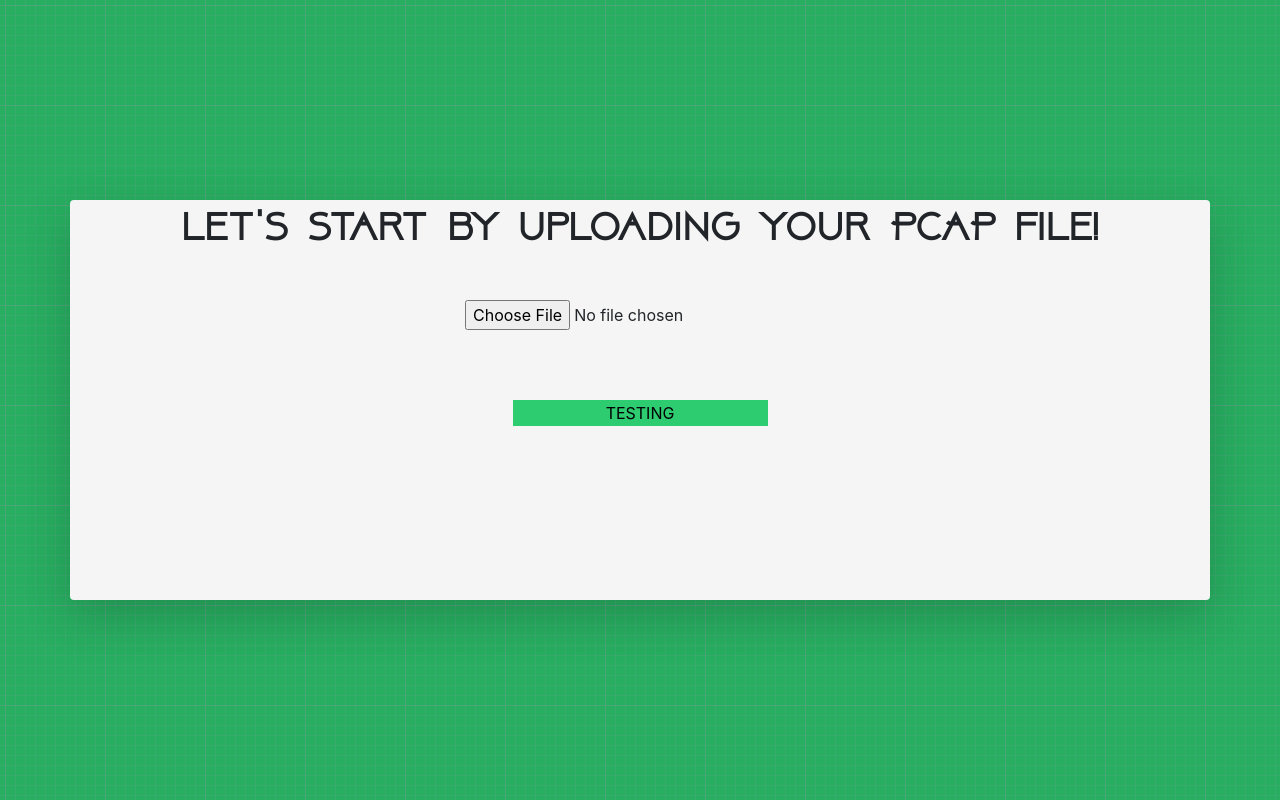
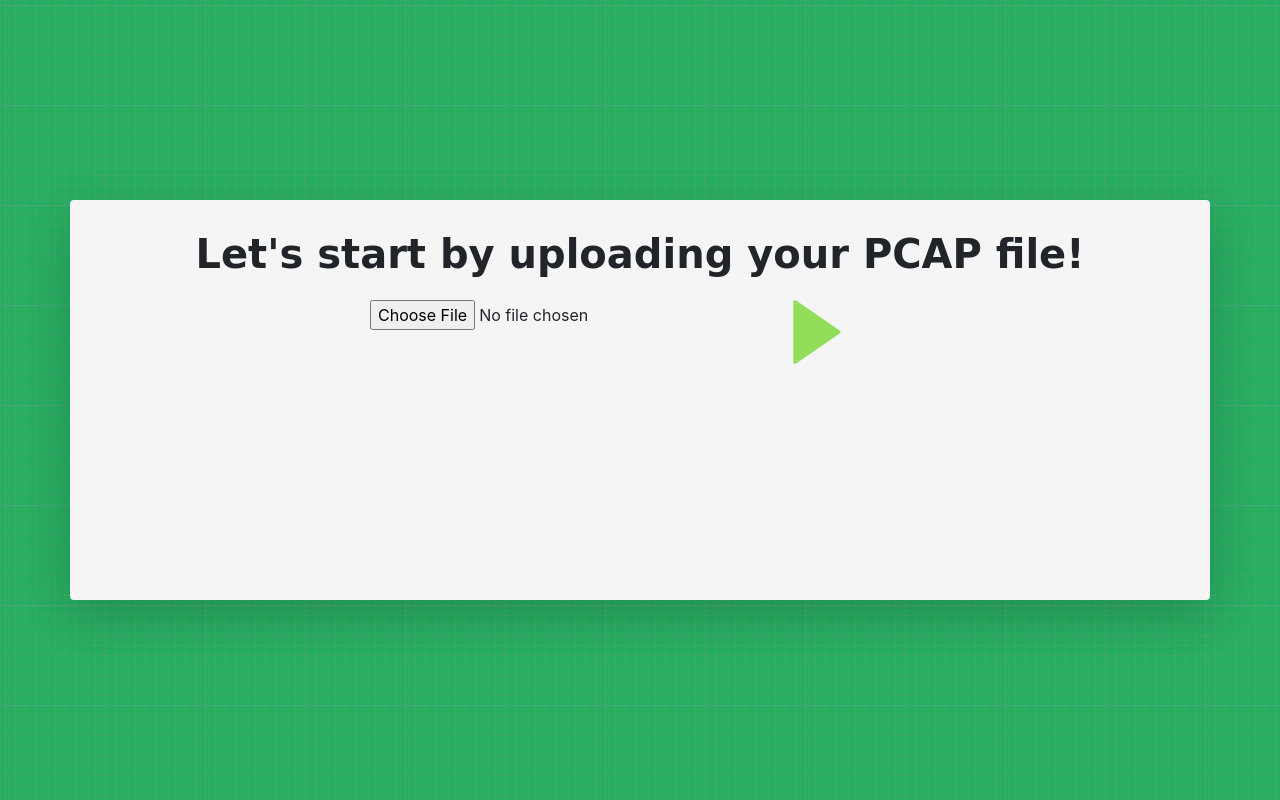
Before and after one commit to pncorpuz/VisualNet, a Django app: page / in a window 1280 px wide. Run offline with Django 3.2, Linux system fonts and the light colour scheme; some libraries are stand-ins or nearby versions.

Commit message:
with loading bar

```diff
--- a/THESIS/VisualNet/views.py
+++ b/THESIS/VisualNet/views.py
@@ -28,7 +28,7 @@ def process(request):
 
 
 
-    #classpercent = SOM(uploaded_file_url)
+    classpercent = SOM(uploaded_file_url)
     fs.delete(filename)
 
 
--- a/THESIS/templates/home.html
+++ b/THESIS/templates/home.html
@@ -8,6 +8,15 @@
 
     </HEAD>
     <style>
+        input[type=submit] {
+            background: url({% static 'icons/button.png' %}) !important;
+            border: 0 !important;
+            margin-left:10px;
+            display: block;
+            height: 64px !important;
+            width: 64px !important;
+
+        }
         .text{
 
             font-size:40px;
@@ -23,33 +32,32 @@
             font-weight: 100;
         }
         div p{
-            font-family: above-personal;
+
             font-weight: 600;
-            font-size: 24px;
+            font-size: 40px;
 
         }
 
         #testbtn{
-            background-color: #2ecc71 !important;
+            background-color: transparent!important;
             border: 0;
             cursor: pointer;
             text-transform: uppercase;
 
         }
 
-        #testbtn:hover{
-            background: aquamarine !important;
-            }
+
 
         .loader {
-            border: 16px solid #f3f3f3; /* Light grey */
-            border-top: 16px solid #3498db; /* Blue */
-            border-radius: 50%;
-            width: 120px;
-            height: 120px;
-            animation: spin 2s linear infinite;
+          border: 16px solid #f3f3f3;
+          border-radius: 50%;
+          border-top: 16px solid #3498db;
+          width: 120px;
+          height: 120px;
+          -webkit-animation: spin 2s linear infinite; /* Safari */
+          animation: spin 2s linear infinite;
+        }
 
-        }
 
         @keyframes spin {
             0% { transform: rotate(0deg); }
@@ -68,47 +76,60 @@
         <div class="row h-50 " style="">
             <div class="container rounded shadow-lg" style="z-index: 1;background-color: whitesmoke !important; height:100% !important;
                                                             width:100% !important;  " id="cont1" >
-                <div class="row h-25" id="top_row1">
+                <div class="row h-25 d-flex align-items-end" id="top_row01" style="display:none !important;">
+                    <p class="text-center w-100 text">Please Wait while we process the data</p>
+                </div>
+                <div class="row h-25 d-flex align-items-end" id="top_row1">
                     <p class="text-center w-100 text"> Let's start by uploading your PCAP file!</p>
                 </div>
                 <div class="row h-25" id="top_row2">
                     <form action= "{% url 'process' %}" method="POST" enctype="multipart/form-data" class="w-100" id="form_submit" style="display:hidden">
                         {% csrf_token %}
-                        <div class="col-sm-4 mx-auto">
-                        <input type="file" name="pcap_file" id="pcap_file" required="True" class="form-control-file  w-100">
+                        <div class="col-md-6 mx-auto d-flex flex-wrap " style="height:65px !important;">
+                        <input type="file" name="pcap_file" id="pcap_file" required="True" class="form-control-file w-75"/>
+                        <input type="submit" value=""  id="testbtn"/>
+                        <!--button type="submit" id="testbtn" class="btn" style="margin-left:10px"><img src="{% static 'icons/button.png' %}" style="border:0px"/> </button-->
                         </div>
+                    </form>
+
                         </div>
-                <div class="row h-50" id="btm_row1">
-                    <div class="col-sm-3 mx-auto">
-                    <div class="align-self-center center-block">
-                        <input type="submit" value="testing" class="w-100" id="testbtn" data-toggle="modal" data-target="#exampleModal">
+                <div class="row h-50 align-self-center" id="btm_row1">
+                    <div class=" col-sm-4 mx-auto d-flex justify-content-center" >
+                    <div class="loader" id="load" style="display: none !important"></div>
                     </div>
 
-                    </div>
+                   </div>
 
-                    </form>
+
 
                 </div>
-                <div class="row h-50 rows1" style="display:none">
-                </div>
 
-                <div class="row h-50 rows1" style="display:none">
-                    <div class="loader col-lg-4 mx-auto text-center" id="load"></div>
-                </div>
 
             </div>
 
         </div>
-        <div class="row h-25 bg-transparent">
-
-        </div>
 
 
-    </div>
+
+
 
 
     </body>
+<script type="text/javascript">
+
+    $(document).ready(function() {
+    $('#form_submit').submit(function (e) {
+
+
+        $('#load').fadeIn();
 
 
 
+        // A little hack for old browsers if you are using jQuery 2
+    });
+});
+
+</script>
+
+
 </html>
```
Also changed, not shown: THESIS/static/icons/button.png (added), 3 other files.
